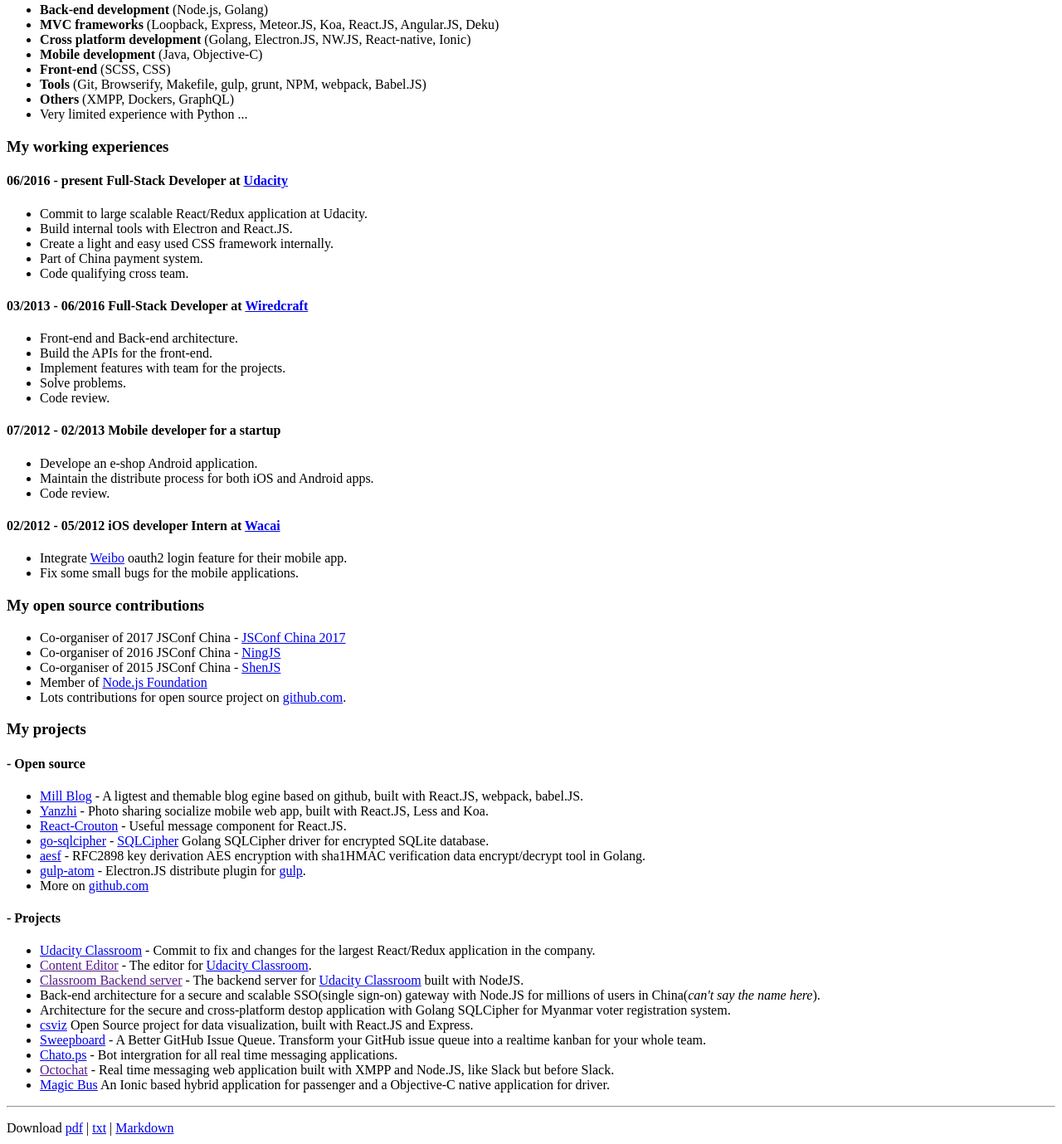
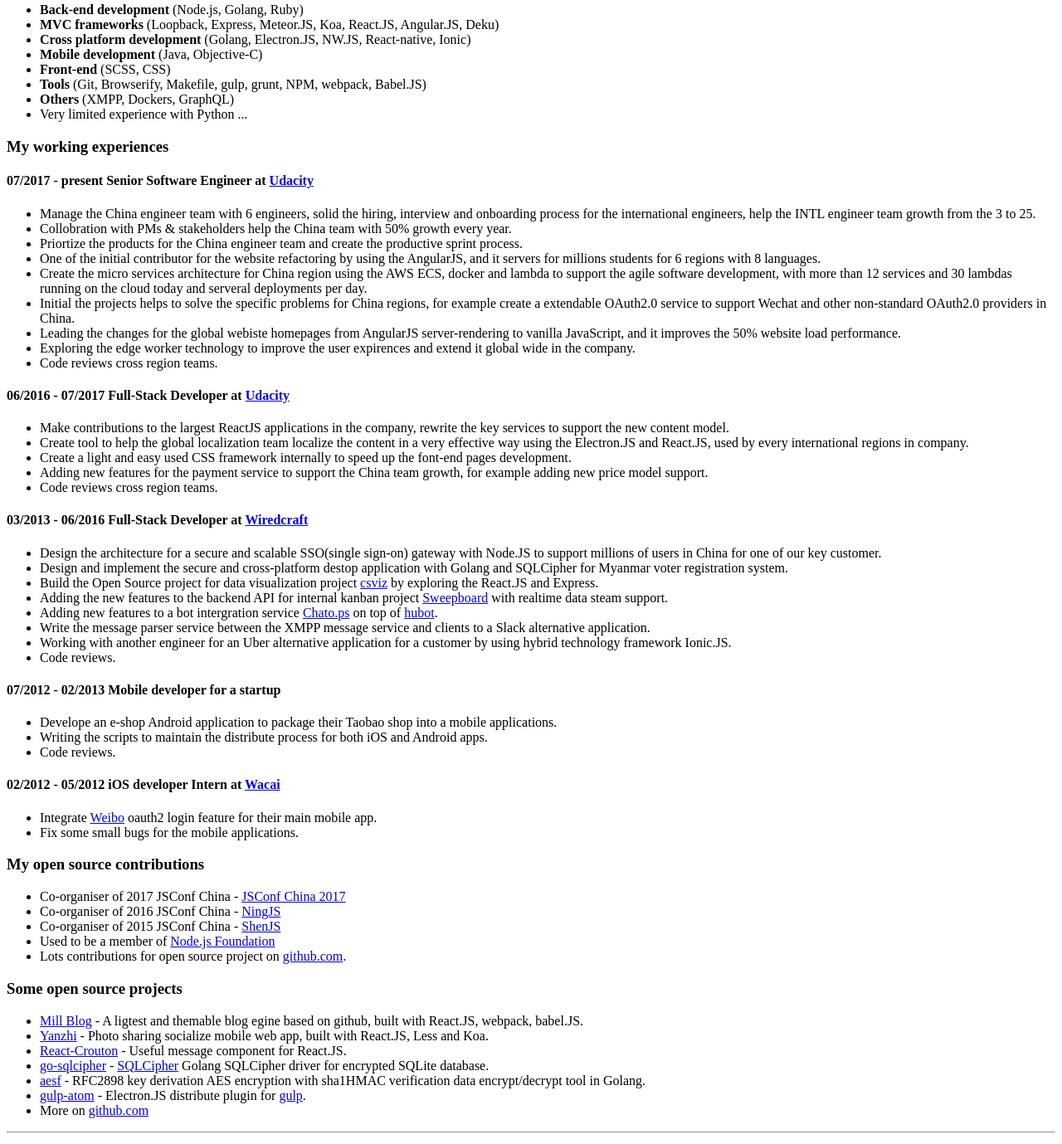
Before and after one commit to xeodou/resume, a plain HTML site: page index.html in a window 1280 px wide. Shown: the part 278-1657 px from the top of the page at 83% size. Drawn offline with Linux system fonts and the light colour scheme.

Commit message:
Update resume.

```diff
--- a/index.html
+++ b/index.html
@@ -10,7 +10,7 @@
 <body>
 <h1 id="xeodou-li">Xeodou Li</h1>
 <hr />
-<p>Full-Stack Developer, focus on JavaScript and new technologies, love open source, currently work and live in Shanghai, China.</p>
+<p>Software Engineer, focus on solving complex problems and new technologies, love open source, currently work and live in Shanghai, China.</p>
 <ul>
 <li>Blog: <a href="https://xeodou.me">xeodou.me</a></li>
 <li>Date of Birth: 10-10-1991</li>
@@ -20,7 +20,7 @@
 </ul>
 <h3 id="my-skills">My skills</h3>
 <ul>
-<li><strong>Back-end development</strong> (Node.js, Golang)</li>
+<li><strong>Back-end development</strong> (Node.js, Golang, Ruby)</li>
 <li><strong>MVC frameworks</strong> (Loopback, Express, Meteor.JS, Koa, React.JS, Angular.JS, Deku)</li>
 <li><strong>Cross platform development</strong> (Golang, Electron.JS, NW.JS, React-native, Ionic)</li>
 <li><strong>Mobile development</strong> (Java, Objective-C)</li>
@@ -30,31 +30,46 @@
 <li>Very limited experience with Python ...</li>
 </ul>
 <h3 id="my-working-experiences">My working experiences</h3>
-<h4 id="present-full-stack-developer-at-udacity"><strong>06/2016 - present</strong> Full-Stack Developer at <a href="https://www.udacity.com">Udacity</a></h4>
+<h4 id="present-senior-software-engineer-at-udacity"><strong>07/2017 - present</strong> Senior Software Engineer at <a href="https://www.udacity.com">Udacity</a></h4>
 <ul>
-<li>Commit to large scalable React/Redux application at Udacity.</li>
-<li>Build internal tools with Electron and React.JS.</li>
-<li>Create a light and easy used CSS framework internally.</li>
-<li>Part of China payment system.</li>
-<li>Code qualifying cross team.</li>
+<li>Manage the China engineer team with 6 engineers, solid the hiring, interview and onboarding process for the international engineers, help the INTL engineer team growth from the 3 to 25.</li>
+<li>Collobration with PMs &amp; stakeholders help the China team with 50% growth every year.</li>
+<li>Priortize the products for the China engineer team and create the productive sprint process.</li>
+<li>One of the initial contributor for the website refactoring by using the AngularJS, and it servers for millions students for 6 regions with 8 languages.</li>
+<li>Create the micro services architecture for China region using the AWS ECS, docker and lambda to support the agile software development, with more than 12 services and 30 lambdas running on the cloud today and serveral deployments per day.</li>
+<li>Initial the projects helps to solve the specific problems for China regions, for example create a extendable OAuth2.0 service to support Wechat and other non-standard OAuth2.0 providers in China.</li>
+<li>Leading the changes for the global webiste homepages from AngularJS server-rendering to vanilla JavaScript, and it improves the 50% website load performance.</li>
+<li>Exploring the edge worker technology to improve the user expirences and extend it global wide in the company.</li>
+<li>Code reviews cross region teams.</li>
+</ul>
+<h4 id="full-stack-developer-at-udacity"><strong>06/2016 - 07/2017</strong> Full-Stack Developer at <a href="https://www.udacity.com">Udacity</a></h4>
+<ul>
+<li>Make contributions to the largest ReactJS applications in the company, rewrite the key services to support the new content model.</li>
+<li>Create tool to help the global localization team localize the content in a very effective way using the Electron.JS and React.JS, used by every international regions in company.</li>
+<li>Create a light and easy used CSS framework internally to speed up the font-end pages development.</li>
+<li>Adding new features for the payment service to support the China team growth, for example adding new price model support.</li>
+<li>Code reviews cross region teams.</li>
 </ul>
 <h4 id="full-stack-developer-at-wiredcraft"><strong>03/2013 - 06/2016</strong> Full-Stack Developer at <a href="http://wiredcraft.com">Wiredcraft</a></h4>
 <ul>
-<li>Front-end and Back-end architecture.</li>
-<li>Build the APIs for the front-end.</li>
-<li>Implement features with team for the projects.</li>
-<li>Solve problems.</li>
-<li>Code review.</li>
+<li>Design the architecture for a secure and scalable SSO(single sign-on) gateway with Node.JS to support millions of users in China for one of our key customer.</li>
+<li>Design and implement the secure and cross-platform destop application with Golang and SQLCipher for Myanmar voter registration system.</li>
+<li>Build the Open Source project for data visualization project <a href="http://csviz.org">csviz</a> by exploring the React.JS and Express.</li>
+<li>Adding the new features to the backend API for internal kanban project <a href="http://sweepboard.com">Sweepboard</a> with realtime data steam support.</li>
+<li>Adding new features to a bot intergration service <a href="http://chato.ps">Chato.ps</a> on top of <a href="https://hubot.github.com/">hubot</a>.</li>
+<li>Write the message parser service between the XMPP message service and clients to a Slack alternative application.</li>
+<li>Working with another engineer for an Uber alternative application for a customer by using hybrid technology framework Ionic.JS.</li>
+<li>Code reviews.</li>
 </ul>
 <h4 id="mobile-developer-for-a-startup"><strong>07/2012 - 02/2013</strong> Mobile developer for a startup</h4>
 <ul>
-<li>Develope an e-shop Android application.</li>
-<li>Maintain the distribute process for both iOS and Android apps.</li>
-<li>Code review.</li>
+<li>Develope an e-shop Android application to package their Taobao shop into a mobile applications.</li>
+<li>Writing the scripts to maintain the distribute process for both iOS and Android apps.</li>
+<li>Code reviews.</li>
 </ul>
 <h4 id="ios-developer-intern-at-wacai"><strong>02/2012 - 05/2012</strong> iOS developer Intern at <a href="http://www.wacai.com">Wacai</a></h4>
 <ul>
-<li>Integrate <a href="https://weibo.com">Weibo</a> oauth2 login feature for their mobile app.</li>
+<li>Integrate <a href="https://weibo.com">Weibo</a> oauth2 login feature for their main mobile app.</li>
 <li>Fix some small bugs for the mobile applications.</li>
 </ul>
 <h3 id="my-open-source-contributions">My open source contributions</h3>
@@ -62,11 +77,10 @@
 <li>Co-organiser of 2017 JSConf China - <a href="http://2017.jsconf.cn/">JSConf China 2017</a></li>
 <li>Co-organiser of 2016 JSConf China - <a href="http://2016.jsconf.cn/">NingJS</a></li>
 <li>Co-organiser of 2015 JSConf China - <a href="http://2015.jsconf.cn/">ShenJS</a></li>
-<li>Member of <a href="https://github.com/nodejs">Node.js Foundation</a></li>
+<li>Used to be a member of <a href="https://github.com/nodejs">Node.js Foundation</a></li>
 <li>Lots contributions for open source project on <a href="https://github.com/xeodou">github.com</a>.</li>
 </ul>
-<h3 id="my-projects">My projects</h3>
-<h4 id="open-source">- Open source</h4>
+<h3 id="some-open-source-projects">Some open source projects</h3>
 <ul>
 <li><a href="https://github.com/graffie/mill">Mill Blog</a> - A ligtest and themable blog egine based on github, built with React.JS, webpack, babel.JS.</li>
 <li><a href="https://github.com/graffie/yanzhi">Yanzhi</a> - Photo sharing socialize mobile web app, built with React.JS, Less and Koa.</li>
@@ -76,19 +90,6 @@
 <li><a href="https://github.com/xeodou/gulp-atom">gulp-atom</a> - Electron.JS distribute plugin for <a href="http://gulpjs.com/">gulp</a>.</li>
 <li>More on <a href="https://github.com/xeodou">github.com</a></li>
 </ul>
-<h4 id="projects">- Projects</h4>
-<ul>
-<li><a href="https://classroom.udacity.com">Udacity Classroom</a> - Commit to fix and changes for the largest React/Redux application in the company.</li>
-<li><a href="">Content Editor</a> - The editor for <a href="https://classroom.udacity.com">Udacity Classroom</a>.</li>
-<li><a href="">Classroom Backend server</a> - The backend server for <a href="https://classroom.udacity.com">Udacity Classroom</a> built with NodeJS.</li>
-<li>Back-end architecture for a secure and scalable SSO(single sign-on) gateway with Node.JS for millions of users in China(<em>can't say the name here</em>).</li>
-<li>Architecture for the secure and cross-platform destop application with Golang SQLCipher for Myanmar voter registration system.</li>
-<li><a href="http://csviz.org">csviz</a> Open Source project for data visualization, built with React.JS and Express.</li>
-<li><a href="http://sweepboard.com">Sweepboard</a> - A Better GitHub Issue Queue. Transform your GitHub issue queue into a realtime kanban for your whole team.</li>
-<li><a href="http://chato.ps">Chato.ps</a> - Bot intergration for all real time messaging applications.</li>
-<li><a href="">Octochat</a> - Real time messaging web application built with XMPP and Node.JS, like Slack but before Slack.<br /></li>
-<li><a href="https://www.magicbus.io">Magic Bus</a> An Ionic based hybrid application for passenger and a Objective-C native application for driver.</li>
-</ul>
 <hr />
 <p>Download <a href="index.pdf">pdf</a> | <a href="index.txt">txt</a> | <a href="index.md">Markdown</a></p>
 </body>
```
Also changed, not shown: index.txt, 2 other files.
